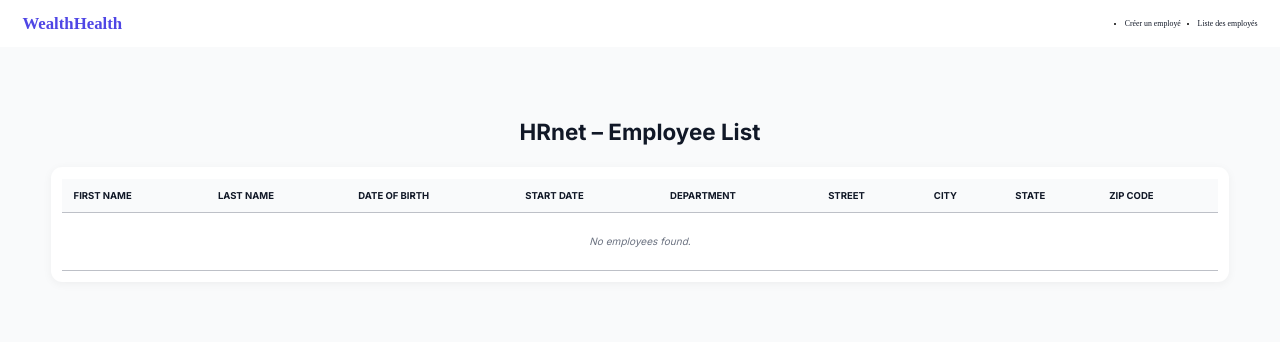
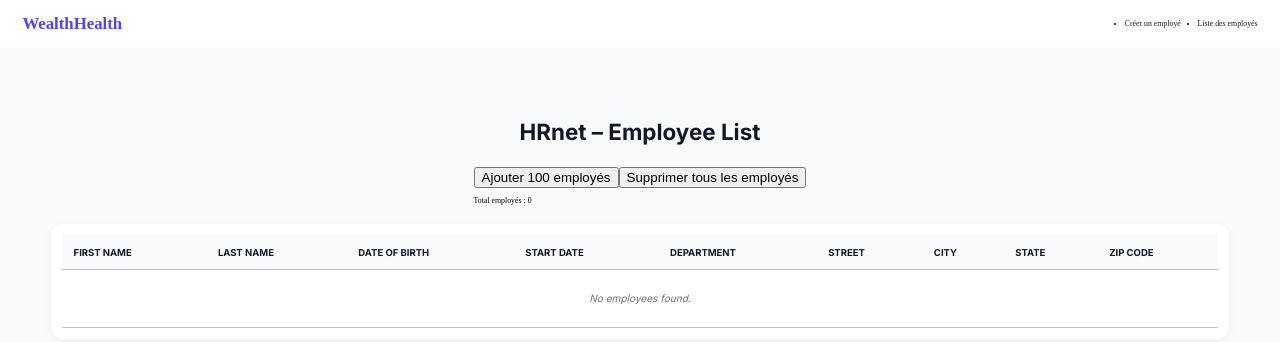
Before and after one commit to AnthonyHaye/Wealth-Health, a React (Vite) app: page /listEmployees in a window 1280 px wide. Shown: the top 342 px of the page. Built offline with nearby package versions, Linux system fonts and the light colour scheme.

Commit message:
revue des packages sass, suite nettoyage de pc

```diff
--- a/package.json
+++ b/package.json
@@ -10,9 +10,11 @@
     "preview": "vite preview"
   },
   "dependencies": {
+    "@faker-js/faker": "^9.7.0",
     "prop-types": "^15.8.1",
     "react": "^19.0.0",
-    "react-dom": "^19.0.0"
+    "react-dom": "^19.0.0",
+    "react-router-dom": "^7.6.0"
   },
   "devDependencies": {
     "@eslint/js": "^9.21.0",
@@ -24,6 +26,7 @@
     "eslint-plugin-react-hooks": "^5.1.0",
     "eslint-plugin-react-refresh": "^0.4.19",
     "globals": "^15.15.0",
+    "sass-embedded": "^1.89.0",
     "vite": "^6.2.0"
   }
 }
--- a/src/context/WealthContext.jsx
+++ b/src/context/WealthContext.jsx
@@ -1,7 +1,12 @@
 // src/context/WealthContext.js
 import React, { createContext, useState, useEffect } from 'react';
+import { generateFakeEmployee } from "../utils/fakeEmployee";
 
 export const WealthContext = createContext();
+
+export function generateMultipleFakeEmployees(count = 10) {
+  return Array.from({ length: count }, () => generateFakeEmployee());
+}
 
 export const WealthContextProvider = ({ children }) => {
   const [employees, setEmployees] = useState(() => {
@@ -19,8 +24,14 @@ export const WealthContextProvider = ({ children }) => {
     setEmployees((prev) => [...prev, employee]);
   };
 
+  const clearEmployees = () => {
+  setEmployees([]);
+  localStorage.removeItem("employees");
+  };
+
+
   return (
-    <WealthContext.Provider value={{ employees, addEmployee }}>
+    <WealthContext.Provider value={{ employees, addEmployee, clearEmployees }}>
       {children}
     </WealthContext.Provider>
   );
--- a/src/pages/EmployeeList.jsx
+++ b/src/pages/EmployeeList.jsx
@@ -1,18 +1,28 @@
-// EmployeeList.jsx
-import { useContext, useEffect } from "react";
+import { useContext } from "react";
 import { WealthContext } from "../context/WealthContext";
-import "../styles/EmployeeList.scss";
+import { generateManyFakeEmployees } from "../utils/fakeEmployee";
+import "../styles/employeeList.scss";
 
 export default function EmployeeList() {
-  const { employees } = useContext(WealthContext);
+  const { employees, addEmployee, clearEmployees } = useContext(WealthContext);
 
-  useEffect(() => {
-    console.log("Liste actuelle des employés :", employees);
-  }, [employees]);
+
+
+  const handleBulkGenerate = () => {
+    const fakeList = generateManyFakeEmployees(10000);
+    fakeList.forEach(emp => addEmployee(emp));
+  };
 
   return (
     <div className="container">
       <h1 className="page-title">HRnet – Employee List</h1>
+
+      <div style={{ marginBottom: "1rem" }}>
+        <button onClick={handleBulkGenerate}>Ajouter 100 employés</button>
+        <button onClick={clearEmployees}>Supprimer tous les employés</button>
+        <p>Total employés : {employees.length}</p>
+      </div>
+
       <div className="table-wrapper">
         <table className="employee-table">
           <thead>
--- /dev/null
+++ b/src/utils/fakeEmployee.js
@@ -0,0 +1,20 @@
+import { faker } from '@faker-js/faker';
+
+export function generateFakeEmployee() {
+  return {
+        firstName: faker.person.firstName(),
+    lastName: faker.person.lastName(),
+    dateOfBirth: faker.date.birthdate({ min: 18, max: 65, mode: 'age' }).toISOString().split('T')[0],
+    startDate: faker.date.past({ years: 2 }).toISOString().split('T')[0],
+    street: faker.location.streetAddress(),
+    city: faker.location.city(),
+    state: faker.location.state(),
+    zipCode: faker.location.zipCode(),
+    department: faker.helpers.arrayElement(["Sales", "Marketing", "Engineering", "HR", "Legal"]),
+
+  };
+}
+
+export function generateManyFakeEmployees(count = 100) {
+  return Array.from({ length: count }, () => generateFakeEmployee());
+}
```
Also changed, not shown: 1 other file (tests, documents, lock files or other folders).
